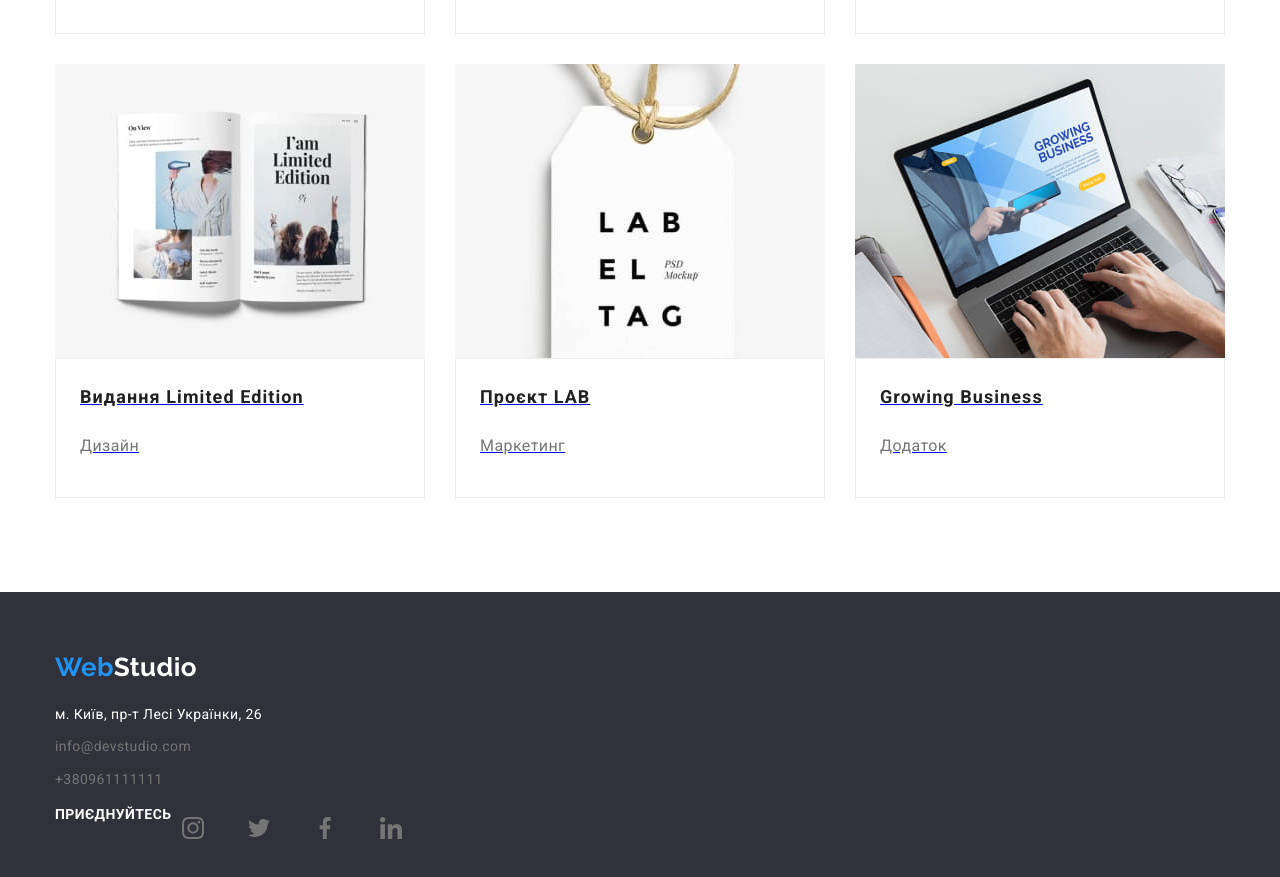
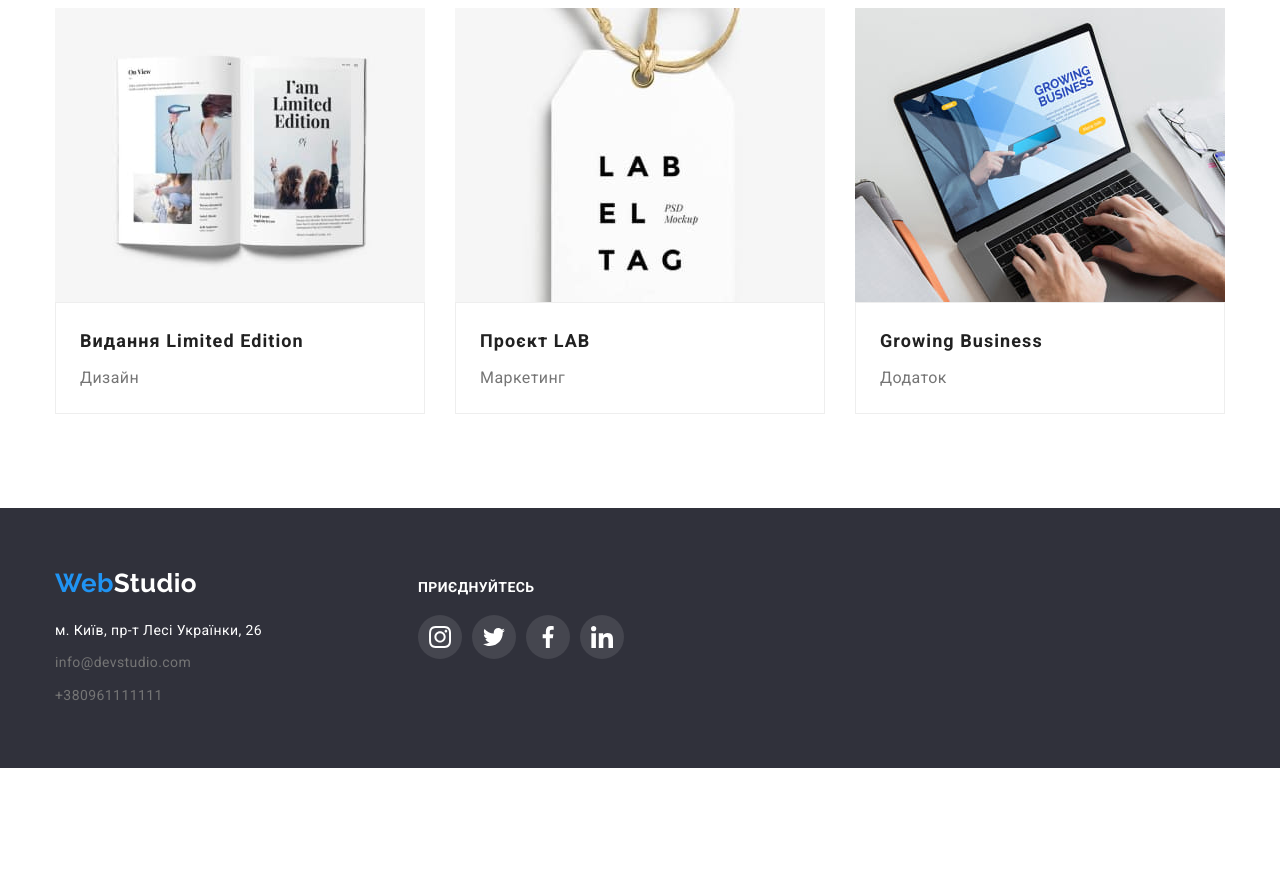
Before and after one commit to Anastasiia-Krasovska/goit-markup-hw-04, a plain HTML site: page portfolio.html in a window 1280 px wide. Shown: the part 1127-2004 px from the top of the page. After the commit the page ends 1895 px from the top, so only its background shows below. Drawn offline with nearby package versions, Linux system fonts and the light colour scheme.

Commit message:
Update styles.css

```diff
--- a/css/styles.css
+++ b/css/styles.css
@@ -81,6 +81,7 @@ body {
   display: inline-flex;
   content: "";
   justify-content: center;
+  fill: var(--primary-text-color);
 }
 .adress-nav .icon-phone {
   height: 16px;
@@ -93,6 +94,7 @@ body {
   background-size: cover;
   display: inline-flex;
   justify-content: center;
+  fill: var(--primary-text-color);
 }
 .adress-nav .item + .item {
   margin-left: 50px;
@@ -109,8 +111,29 @@ body {
 .site-nav:focus {
   color: var(--accent-text-color);
 }
-.adress-nav :hover,
-.adress-nav :focus {
+.address-nav {
+  display: flex;
+}
+.email {
+  display: flex;
+  justify-content: center;
+  align-items: center;
+}
+.phone {
+  display: flex;
+  justify-content: center;
+  align-items: center;
+}
+.adress-nav .email:hover,
+.adress-nav .email:focus {
+  color: var(--accent-text-color);
+}
+.adress-nav .item:hover,
+.adress-nav .item:focus {
+  fill: var(--accent-text-color);
+}
+.adress-nav .phone:hover,
+.adress-nav .phone:focus {
   color: var(--accent-text-color);
   fill: var(--accent-text-color);
 }
@@ -121,6 +144,9 @@ body {
 .hero {
   text-align: center;
   background-color: var(--background-color);
+  background-position: center;
+  background-repeat: no-repeat;
+  background-size: cover;
 }
 .hero-title {
   color: var(--hero-text-color);
@@ -153,9 +179,6 @@ body {
   height: 600px;
   margin-left: auto;
   margin-right: auto;
-  background-position: center;
-  background-repeat: no-repeat;
-  background-size: cover;
   padding-top: 200px;
   padding-bottom: 200px;
   background-image: linear-gradient(
@@ -336,14 +359,6 @@ body {
 .icon-social-item {
   width: 44px;
   height: 44px;
-  border-radius: 50%;
-  align-items: center;
-  background-size: cover;
-  background-position: center;
-  background-repeat: no-repeat;
-  display: inline-flex;
-  content: "";
-  justify-content: center;
 }
 .icon-social-item:hover {
   background-color: var(--accent-text-color);
@@ -357,15 +372,27 @@ body {
   width: 22px;
   fill: var(--primary-text-color);
 }
-.icon-social:hover {
+.social-icons:hover {
   fill: var(--hero-text-color);
 }
-.icon-social .item {
-  width: 22px;
-  height: 22px;
+.socials:hover {
+  fill: var(--hero-text-color);
+}
+.icon-social-item {
+  width: 100%;
+  height: 100%;
+  display: flex;
+  align-items: center;
+  border-radius: 0;
+  justify-content: center;
+}
+.icon-social-item {
+  width: 44px;
+  height: 44px;
+  border-radius: 50%;
 }
 .social-icons .icon-social-item + .icon-social-item {
-  margin-left: 22px;
+  margin-left: 10px;
 }
 .adress {
   background-color: var(--background-color);
@@ -379,6 +406,8 @@ body {
   padding-right: 15px;
   margin-left: auto;
   margin-right: auto;
+  display: flex;
+  align-items: baseline;
 }
 .adress .logo a {
   text-decoration: none;
@@ -414,9 +443,10 @@ body {
 }
 .portfolio .portfolio-title-explanation {
   color: var(--primary-text-color);
-
+  margin: 0;
   font-size: 16px;
   line-height: 1.87;
+  margin-top: 4px;
 }
 .nav-list {
   list-style: none;
@@ -569,6 +599,7 @@ h3 {
   display: flex;
   justify-content: center;
   padding-left: 0;
+  padding: 0;
 }
 .company-list .company-item + .company-item {
   margin-left: 30px;
@@ -622,8 +653,10 @@ h3 {
 }
 
 .join {
-  display: flex;
+  display: block;
+  margin-left: 156px;
 }
+
 .join .title {
   font-family: Roboto;
   font-size: 14px;
@@ -633,7 +666,26 @@ h3 {
   text-align: left;
   color: rgba(255, 255, 255, 1);
   text-transform: uppercase;
+  margin: 0;
+  margin-bottom: 20px;
 }
-.footer {
-  display: flex;
+.join .social-icons {
+  margin: 0;
 }
+.join .icon-social {
+  fill: var(--hero-text-color);
+}
+.join .icon-social-item {
+  background-color: rgba(255, 255, 255, 0.1);
+}
+.join .icon-social-item:hover {
+  background-color: var(--accent-text-color);
+}
+.portfolio-photo {
+  display: block;
+  text-decoration: none;
+}
+.portfolio-photo:hover {
+  box-shadow: 0px 1px 1px rgba(0, 0, 0, 0.12), 0px 4px 4px rgba(0, 0, 0, 0.06),
+    1px 4px 6px rgba(0, 0, 0, 0.16);
+}
```
